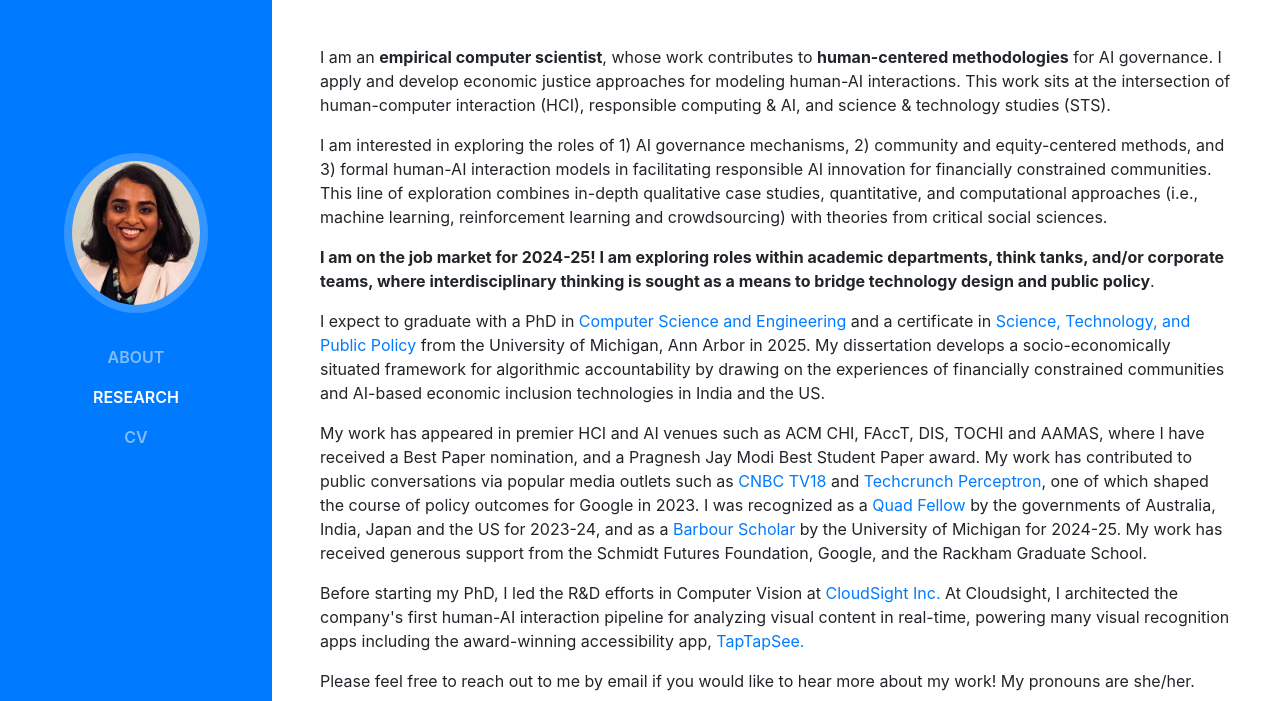
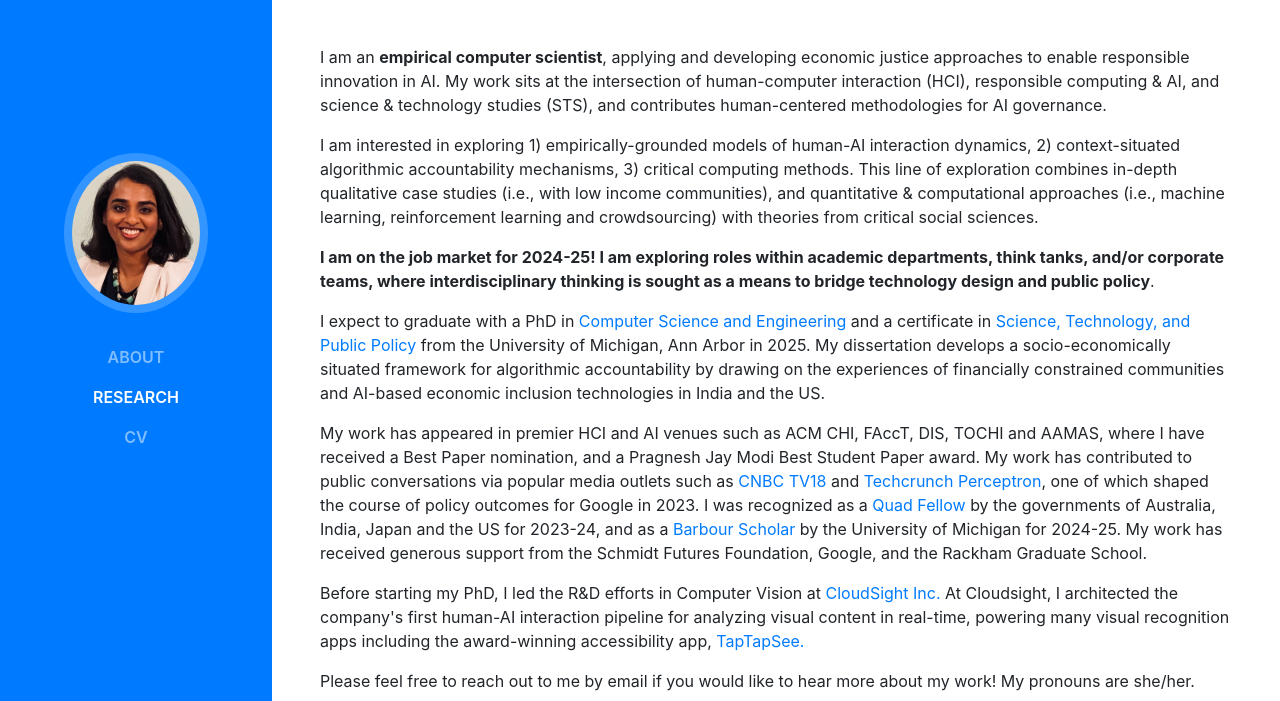
Before and after one commit to dramesh14/dramesh14.github.io, a website with bundled scripts: page index.html in a window 1280 px wide. Shown: the part 99-800 px from the top of the page. Built offline with nearby package versions, Linux system fonts and the light colour scheme; a web font is replaced by a local one.

Commit message:
change bio

```diff
--- a/index.html
+++ b/index.html
@@ -61,9 +61,9 @@
           </h1>
           <div class="subheading mb-5">
           </div>
-          <p class="mb-3">I am an <b>empirical computer scientist</b>, whose work contributes to <b>human-centered methodologies</b> for AI governance. I apply and develop economic justice approaches for modeling human-AI interactions. This work sits at the intersection of human-computer interaction (HCI), responsible computing & AI, and science & technology studies (STS).  </p>
+          <p class="mb-3">I am an <b>empirical computer scientist</b>, applying and developing economic justice approaches to enable responsible innovation in AI. My work sits at the intersection of human-computer interaction (HCI), responsible computing & AI, and science & technology studies (STS), and contributes human-centered methodologies for AI governance. </p>
 
-        <p> I am interested in exploring the roles of 1) AI governance mechanisms, 2) community and equity-centered methods, and 3) formal human-AI interaction models in facilitating responsible AI innovation for financially constrained communities. This line of exploration combines in-depth qualitative case studies, quantitative, and computational approaches (i.e., machine learning, reinforcement learning and crowdsourcing) with theories from critical social sciences. </p>
+        <p> I am interested in exploring 1) empirically-grounded models of human-AI interaction dynamics, 2) context-situated algorithmic accountability mechanisms, 3) critical computing methods. This line of exploration combines in-depth qualitative case studies (i.e., with low income communities), and quantitative & computational approaches (i.e., machine learning, reinforcement learning and crowdsourcing) with theories from critical social sciences.</p>
 
         <p><b>I am on the job market for 2024-25! I am exploring roles within academic departments, think tanks, and/or corporate teams, where interdisciplinary thinking is sought as a means to bridge technology design and public policy</b>.</p>
 
```
